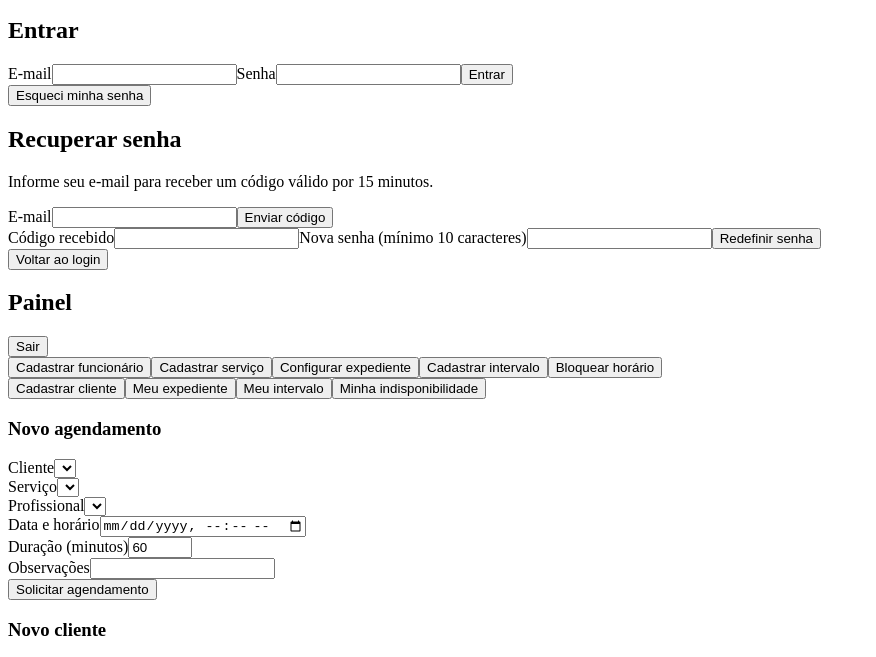
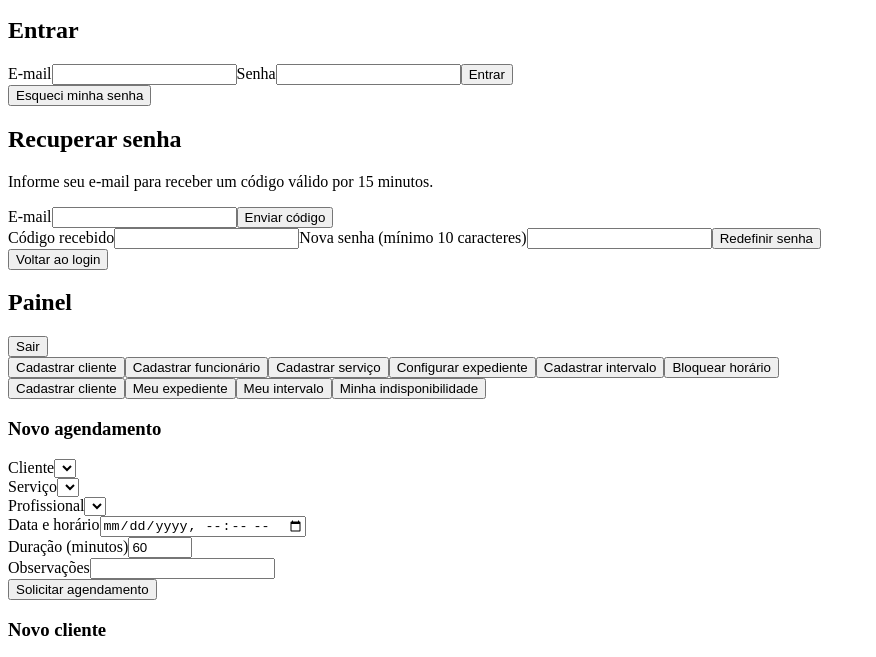
Before and after one commit to gustavopeeira/projservicos, a plain HTML site: page Index.html in a window 1280 px wide. Shown: the part 127-784 px from the top of the page, without its empty margins (0-876 px from the left). Drawn offline with Linux system fonts and the light colour scheme.

Commit message:
fix(paineis): corrigir carregamento de funcionários e cadastro de clientes

```diff
--- a/Index.html
+++ b/Index.html
@@ -4,7 +4,7 @@
 <section id="loginView" class="panel"><h2>Entrar</h2><form id="loginForm"><label for="email">E-mail</label><input id="email" type="email" autocomplete="username" required><label for="senha">Senha</label><input id="senha" type="password" autocomplete="current-password" required><button type="submit">Entrar</button></form><button class="link" id="showRecovery" type="button">Esqueci minha senha</button></section>
 <section id="recoveryView" class="panel hidden"><h2>Recuperar senha</h2><p>Informe seu e-mail para receber um código válido por 15 minutos.</p><form id="requestForm"><label for="recoveryEmail">E-mail</label><input id="recoveryEmail" type="email" required><button type="submit">Enviar código</button></form><form id="resetForm" class="hidden"><label for="code">Código recebido</label><input id="code" autocomplete="one-time-code" required maxlength="8"><label for="newPassword">Nova senha (mínimo 10 caracteres)</label><input id="newPassword" type="password" minlength="10" required><button type="submit">Redefinir senha</button></form><button class="link" id="backLogin" type="button">Voltar ao login</button></section>
 <section id="dashboardView" class="hidden"><div class="welcome"><div><small id="roleLabel"></small><h2 id="welcomeName">Painel</h2></div><button id="logout" class="secondary">Sair</button></div><div id="metrics" class="metrics"></div>
-<div id="adminTools" class="toolGrid hidden"><button data-open="employeeForm" class="secondary">Cadastrar funcionário</button><button data-open="serviceForm" class="secondary">Cadastrar serviço</button><button data-open="scheduleForm" class="secondary">Configurar expediente</button><button data-open="breakForm" class="secondary">Cadastrar intervalo</button><button data-open="blockForm" class="secondary">Bloquear horário</button></div>
+<div id="adminTools" class="toolGrid hidden"><button data-open="clientForm" class="secondary">Cadastrar cliente</button><button data-open="employeeForm" class="secondary">Cadastrar funcionário</button><button data-open="serviceForm" class="secondary">Cadastrar serviço</button><button data-open="scheduleForm" class="secondary">Configurar expediente</button><button data-open="breakForm" class="secondary">Cadastrar intervalo</button><button data-open="blockForm" class="secondary">Bloquear horário</button></div>
 <div id="clientTool" class="toolGrid hidden"><button data-open="clientForm" class="secondary">Cadastrar cliente</button><button data-open="scheduleForm" class="secondary">Meu expediente</button><button data-open="breakForm" class="secondary">Meu intervalo</button><button data-open="blockForm" class="secondary">Minha indisponibilidade</button></div>
 <section class="panel"><div class="sectionHead"><h3>Novo agendamento</h3></div><form id="bookingForm" class="formGrid">
 <div id="bookingClientWrap"><label for="bookingClient">Cliente</label><select id="bookingClient" required></select></div>
```
Also changed, not shown: 1 other file.
